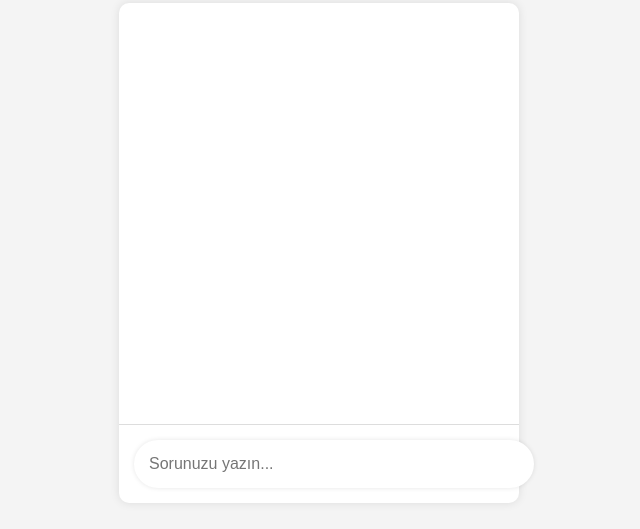
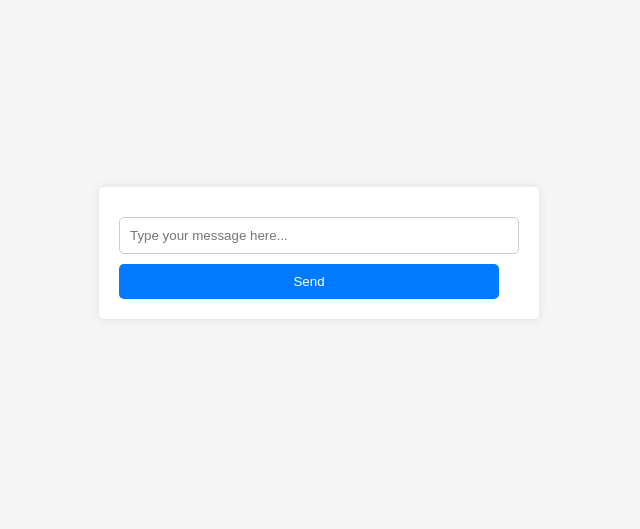
Before and after one commit to bahargumuser/ai-education, a plain HTML site: page index.html in a window 1280 px wide. Shown: the part 147-676 px from the top of the page, without its empty margins (321-961 px from the left). Drawn offline with Linux system fonts and the light colour scheme.

Commit message:
learning practices

```diff
--- a/index.html
+++ b/index.html
@@ -7,102 +7,96 @@
     <style>
         body {
             font-family: Arial, sans-serif;
-            background-color: #f4f4f4;
+            margin: 0;
+            padding: 0;
             display: flex;
             justify-content: center;
             align-items: center;
             height: 100vh;
-            margin: 0;
+            background-color: #f5f5f5;
         }
-
-        .chat-container {
+        #chatbot {
+            width: 400px;
+            padding: 20px;
             background: #fff;
-            border-radius: 10px;
-            box-shadow: 0 0 10px rgba(0, 0, 0, 0.1);
-            width: 400px;
-            max-width: 100%;
+            box-shadow: 0 0 10px rgba(0,0,0,0.1);
+            border-radius: 5px;
         }
-
-        .chatbox {
-            display: flex;
-            flex-direction: column;
-            height: 500px;
+        #messages {
+            max-height: 300px;
+            overflow-y: auto;
+            margin-bottom: 10px;
         }
-
-        .messages {
-            flex: 1;
-            padding: 20px;
-            overflow-y: auto;
-            border-bottom: 1px solid #ddd;
+        .message {
+            padding: 10px;
+            margin: 5px 0;
+            border-radius: 5px;
         }
-
-        .user {
+        .user-message {
             background: #007bff;
             color: #fff;
+            text-align: right;
+        }
+        .bot-message {
+            background: #e0e0e0;
+            color: #000;
+        }
+        #input {
+            width: calc(100% - 22px);
             padding: 10px;
-            border-radius: 10px;
-            margin-bottom: 10px;
-            align-self: flex-end;
+            border: 1px solid #ccc;
+            border-radius: 5px;
         }
-
-        .bot {
-            background: #f1f1f1;
+        #send {
+            width: calc(100% - 20px);
             padding: 10px;
-            border-radius: 10px;
-            margin-bottom: 10px;
-            align-self: flex-start;
-        }
-
-        input[type="text"] {
             border: none;
-            padding: 15px;
-            font-size: 16px;
-            width: calc(100% - 30px);
-            margin: 15px;
-            border-radius: 25px;
-            box-shadow: 0 0 5px rgba(0, 0, 0, 0.1);
+            border-radius: 5px;
+            background: #007bff;
+            color: #fff;
+            cursor: pointer;
+            margin-top: 10px;
         }
     </style>
 </head>
 <body>
-    <div class="chat-container">
-        <div class="chatbox">
-            <div class="messages" id="chat-messages"></div>
-            <input type="text" id="user-input" placeholder="Sorunuzu yazın..." onkeydown="if(event.key === 'Enter') sendMessage()">
-        </div>
+    <div id="chatbot">
+        <div id="messages"></div>
+        <input type="text" id="input" placeholder="Type your message here...">
+        <button id="send">Send</button>
     </div>
+    <script>
+        document.getElementById('send').onclick = async function() {
+            const input = document.getElementById('input');
+            const messages = document.getElementById('messages');
+            const userMessage = input.value;
 
-    <script>
-        function sendMessage() {
-            const userInput = document.getElementById('user-input');
-            const message = userInput.value;
-            if (!message) return;
+            // add user message
+            const userMessageDiv = document.createElement('div');
+            userMessageDiv.className = 'message user-message';
+            userMessageDiv.textContent = userMessage;
+            messages.appendChild(userMessageDiv);
 
-            addMessageToChat('User', message);
-            userInput.value = '';
-
-            fetch('http://localhost:8000/', {
+            // make a request to the API
+            const response = await fetch('/chatbot', {
                 method: 'POST',
                 headers: { 'Content-Type': 'application/json' },
-                body: JSON.stringify({ question: message })
-            })
-            .then(response => response.json())
-            .then(data => {
-                addMessageToChat('Bot', data.response);
-            })
-            .catch(error => {
-                console.error('Error:', error);
+                body: JSON.stringify({ question: userMessage })
             });
-        }
 
-        function addMessageToChat(sender, message) {
-            const chatMessages = document.getElementById('chat-messages');
-            const messageElement = document.createElement('div');
-            messageElement.className = sender.toLowerCase();
-            messageElement.textContent = `${sender}: ${message}`;
-            chatMessages.appendChild(messageElement);
-            chatMessages.scrollTop = chatMessages.scrollHeight;
-        }
+            const responseData = await response.json();
+            const botMessage = responseData.response;
+
+            // add bot response
+            const botMessageDiv = document.createElement('div');
+            botMessageDiv.className = 'message bot-message';
+            botMessageDiv.textContent = botMessage;
+            messages.appendChild(botMessageDiv);
+
+            // clear the input
+            input.value = '';
+            messages.scrollTop = messages.scrollHeight;
+        };
     </script>
 </body>
 </html>
```
Also changed, not shown: responses.json (added, +10 -0 lines), 1 other file.
